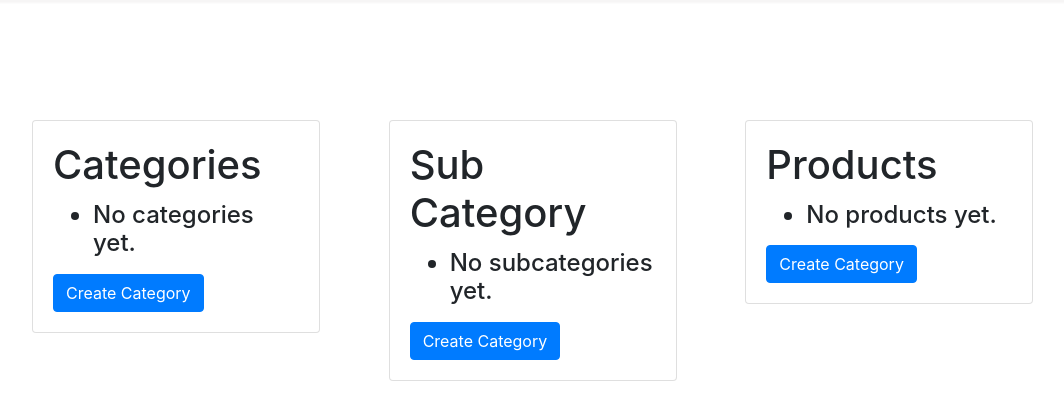
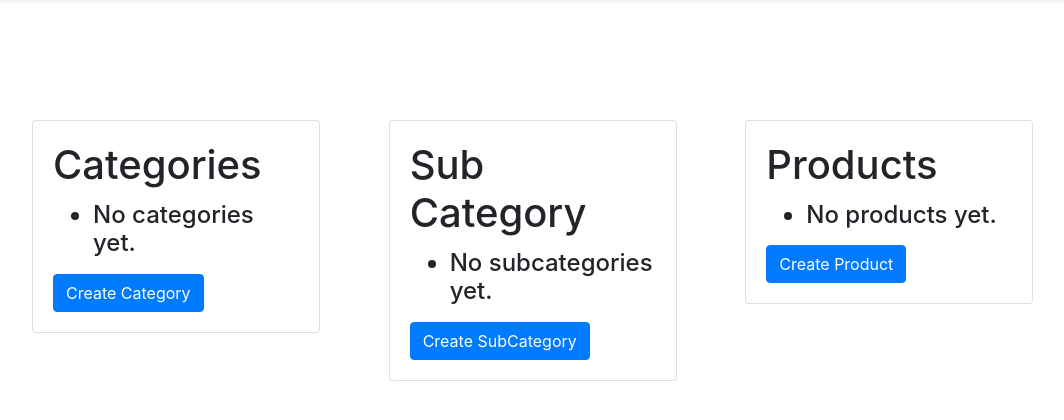
Before and after one commit to Rakeshlalkn/Ecommerse-site.io, a Django app: page /items/list/ in a window 1280 px wide. Shown: the part 64-484 px from the top of the page, without its empty margins (88-1152 px from the left). Run offline with Django 3.2, Linux system fonts and the light colour scheme; the visitor is signed in with stand-in values (Sample User, id 1); data that the repository does not hold is empty; some libraries are stand-ins or nearby versions.

Commit message:
Update items_list.html

```diff
--- a/products/templates/items_list.html
+++ b/products/templates/items_list.html
@@ -32,7 +32,7 @@
             {% endfor %}
             </ul>
             </h4>
-          <a href="{% url 'subcategory_create' %}" class="btn btn-primary">Create Category</a>
+          <a href="{% url 'subcategory_create' %}" class="btn btn-primary">Create SubCategory</a>
         </div>
       </div>
     </div>
@@ -49,7 +49,7 @@
             {% endfor %}
             </ul>
             </h4>
-          <a href="{% url 'product_create' %}" class="btn btn-primary">Create Category</a>
+          <a href="{% url 'product_create' %}" class="btn btn-primary">Create Product</a>
         </div>
       </div>
     </div>
```
